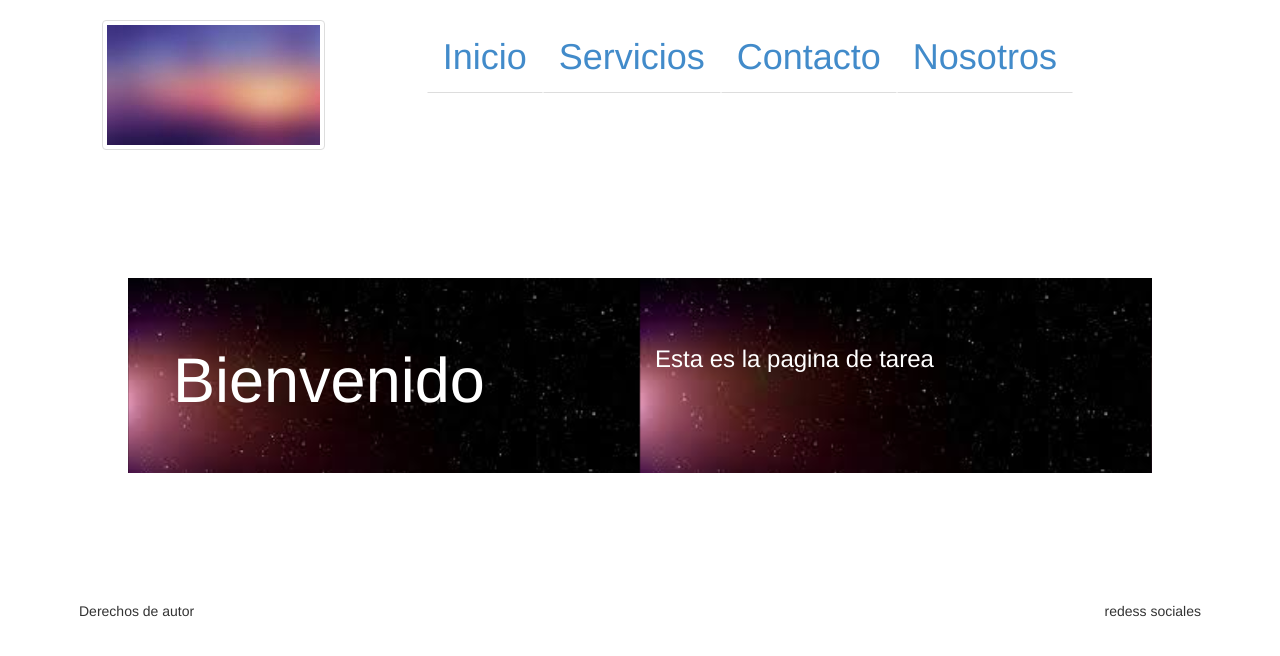
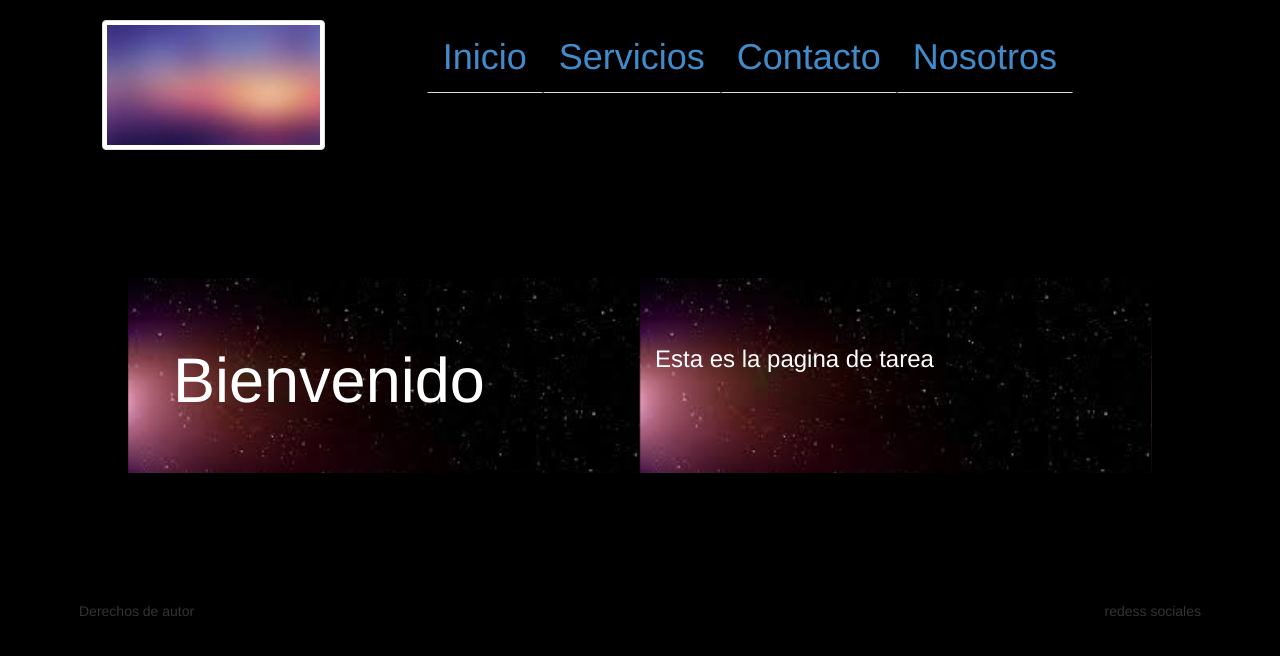
Before and after one commit to JavGar/tareasWeb, a PHP site: page /paginaWeb/index.html in a window 1280 px wide. Shown: the top 656 px of the page. Run offline with PHP 8.4, Linux system fonts and the light colour scheme.

Commit message:
Cambia el color del fondo

```diff
--- a/paginaWeb/css/micss.css
+++ b/paginaWeb/css/micss.css
@@ -24,3 +24,7 @@
 h1,h2,h3,h4,h5,h6 {
 	color: #FFF !important;
 }
+
+body {
+	background-color: #000;
+}
--- a/paginaWeb/index.html
+++ b/paginaWeb/index.html
@@ -6,7 +6,7 @@
 	<link rel="stylesheet" type="text/css" href="css/micss.css">
 	<title>Tarea Prebe 23</title>
 </head>
-<body bgcolor="#C0CCCC">
+<body>
 	<header id="cabeza">
 		<div class="col-md-4" align="center">
 			<img src="imag/fondo.jpg" class="img-thumbnail">
```
